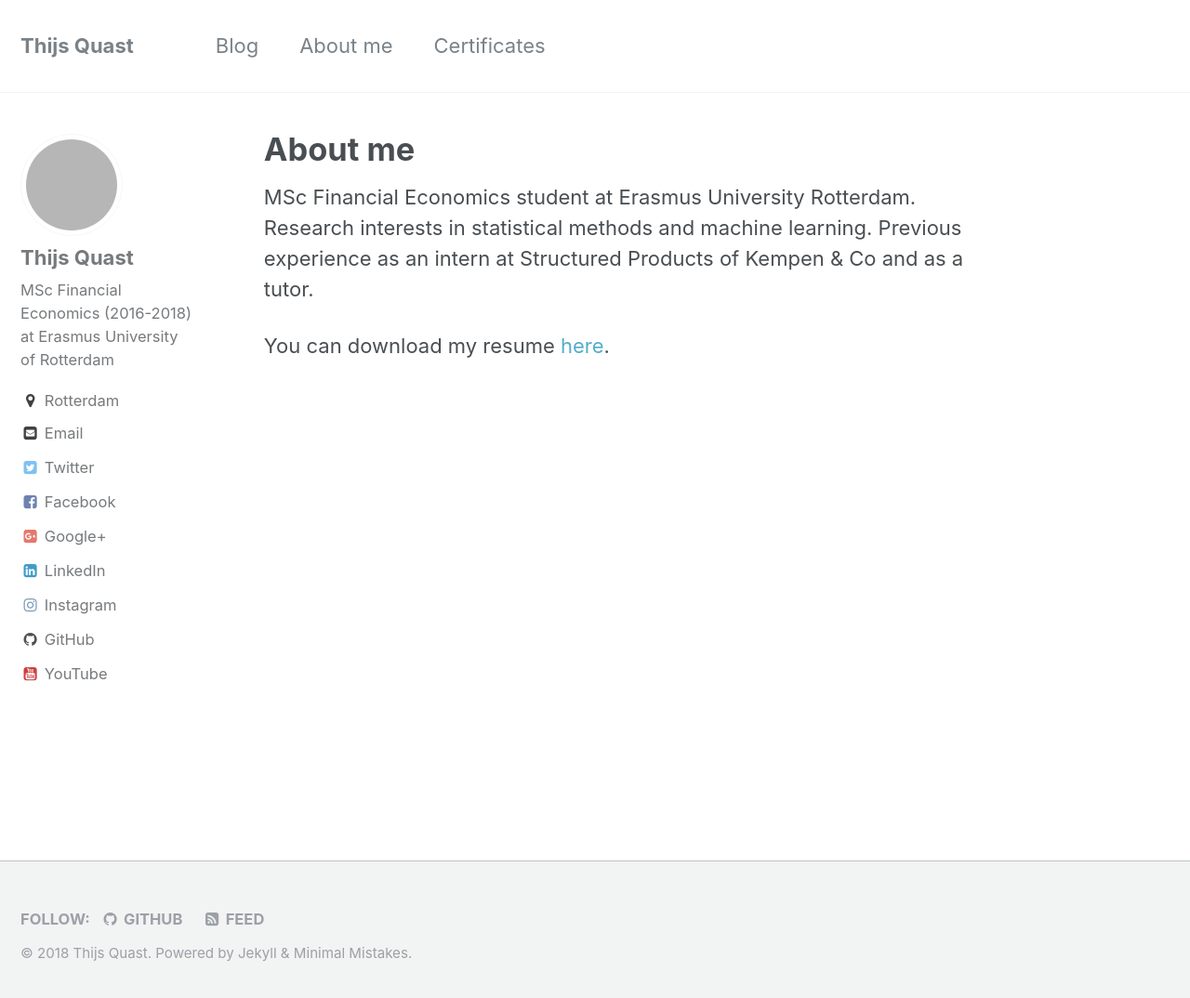
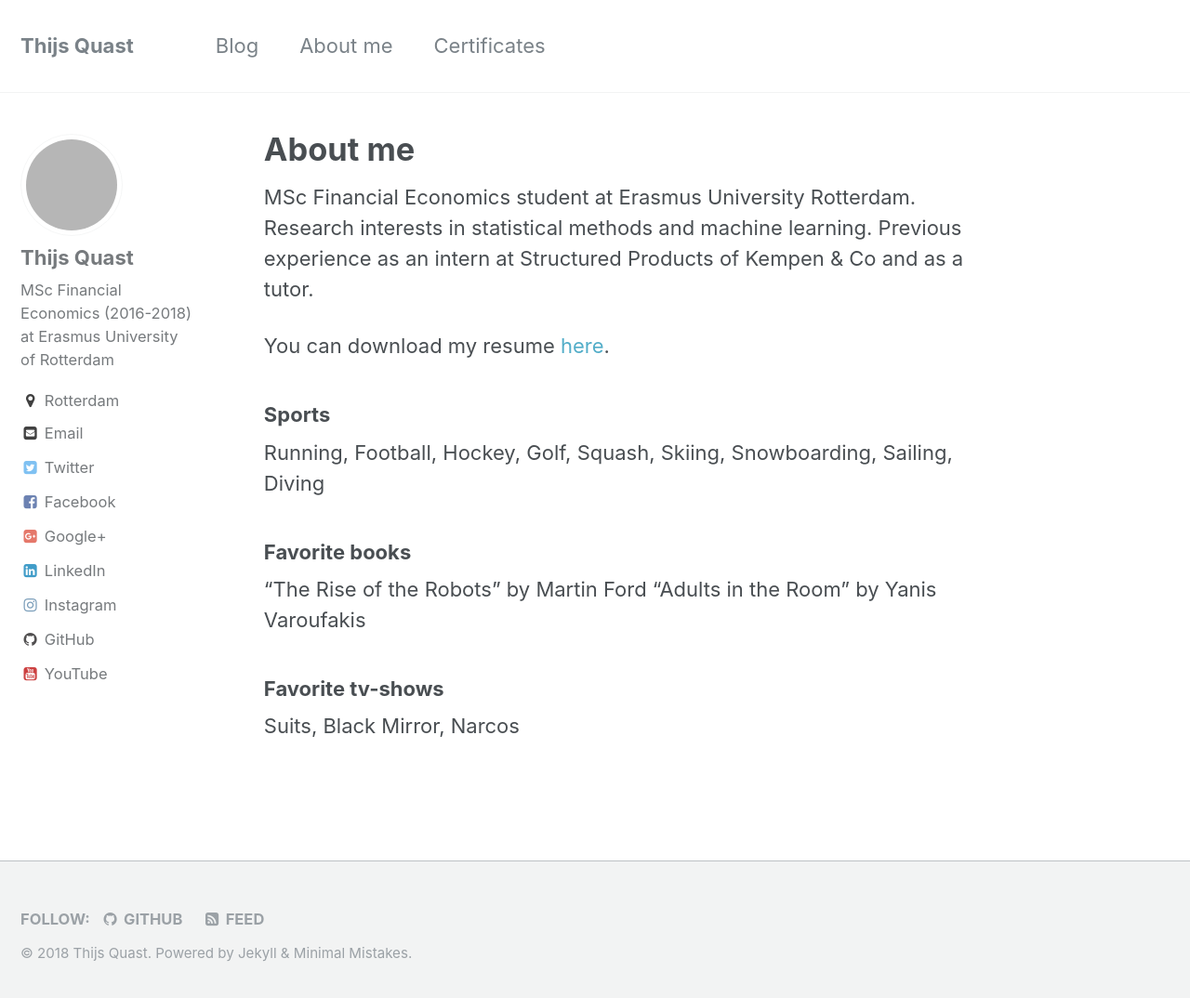
Before and after one commit to Thijsq/thijsq.github.io, a Jekyll site: the page built from _pages/about.md, in a window 1280 px wide and 1082 px high. Shown: the top 1074 px of the window at 93% size. Built offline with Jekyll 4.4.1, drawn with Linux system fonts in a browser that asks for light colours; grey boxes are pictures that could not be loaded.

Commit message:
added some personal info

```diff
--- a/_pages/about.md
+++ b/_pages/about.md
@@ -8,3 +8,13 @@ author_profile: true
 MSc Financial Economics student at Erasmus University Rotterdam. Research interests in statistical methods and machine learning. Previous experience as an intern at Structured Products of Kempen & Co and as a tutor.
 
 You can download my resume [here](https://github.com/Thijsq/Curriculum-Vitae/raw/master/CV%20T.J.Quast%20(8).pdf).
+
+### Sports
+Running, Football, Hockey, Golf, Squash, Skiing, Snowboarding, Sailing, Diving
+
+### Favorite books
+"The Rise of the Robots" by Martin Ford
+"Adults in the Room" by Yanis Varoufakis
+
+### Favorite tv-shows
+Suits, Black Mirror, Narcos
```
